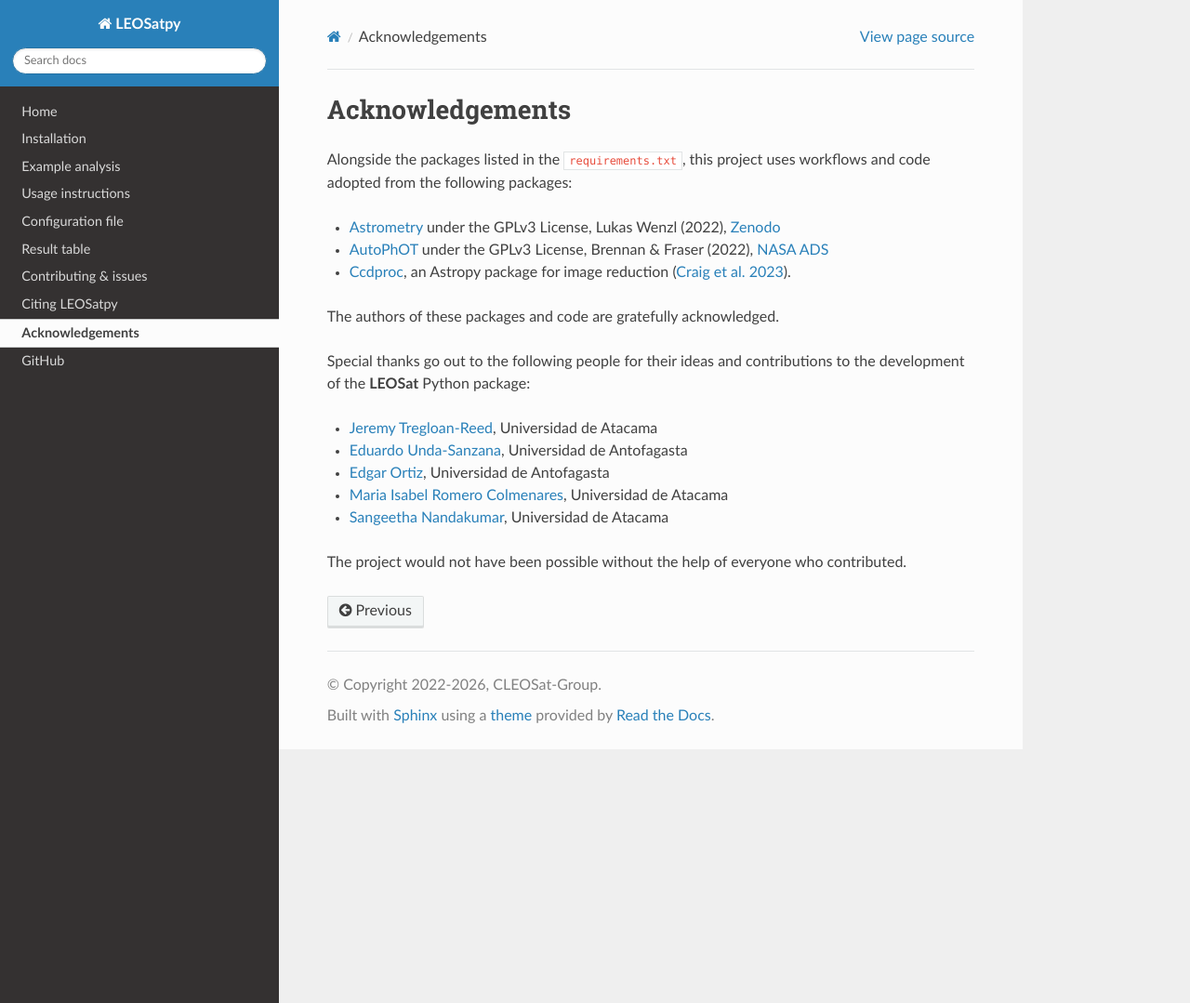
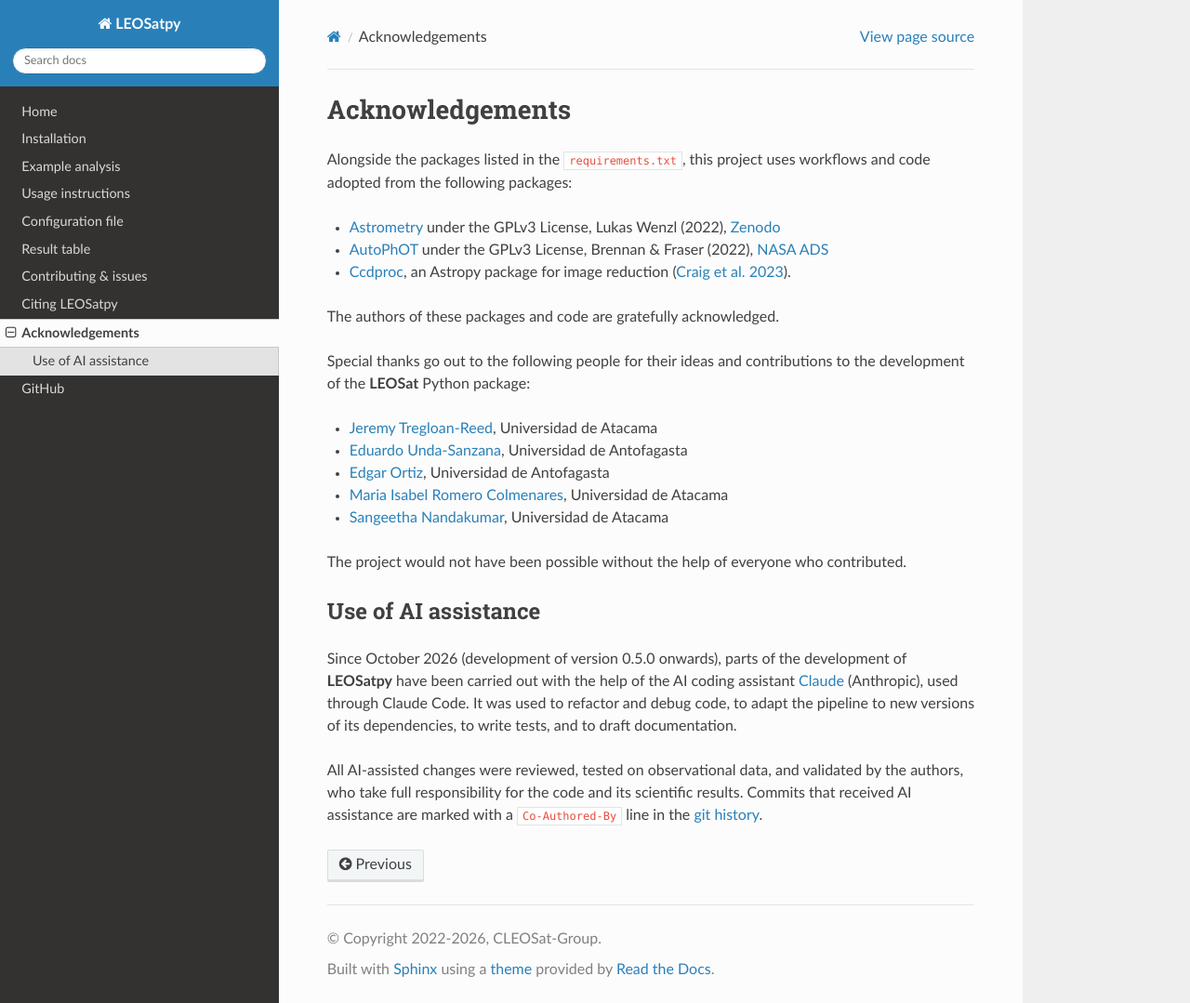
Before and after one commit to CLEOsat-group/leosatpy, a Sphinx documentation site: the page built from docs/source/acknowledgements.rst, in a window 1280 px wide and 1079 px high. Shown: the whole window at 93% size. Built offline with Sphinx 7.4.7 and the Read the Docs theme 3.1.0, drawn with Linux system fonts in a browser that asks for light colours.

Commit message:
Docs: disclose AI assistance in development
Add a "Use of AI assistance" section to the acknowledgements and a
disclosure rule for AI-assisted contributions to the contributing guide.

Co-Authored-By: Claude Opus 5.5 <noreply@anthropic.com>

```diff
--- a/docs/source/acknowledgements.rst
+++ b/docs/source/acknowledgements.rst
@@ -20,3 +20,17 @@ of the **LEOSat** Python package:
 * `Sangeetha Nandakumar <an.sangeetha@gmail.coml>`_, Universidad de Atacama
 
 The project would not have been possible without the help of everyone who contributed.
+
+Use of AI assistance
+--------------------
+
+Since October 2026 (development of version 0.5.0 onwards), parts of the development of **LEOSatpy**
+have been carried out with the help of the AI coding assistant
+`Claude <https://www.anthropic.com/claude>`_ (Anthropic), used through Claude Code.
+It was used to refactor and debug code, to adapt the pipeline to new versions of its dependencies,
+to write tests, and to draft documentation.
+
+All AI-assisted changes were reviewed, tested on observational data, and validated by the authors,
+who take full responsibility for the code and its scientific results.
+Commits that received AI assistance are marked with a ``Co-Authored-By`` line in the
+`git history <https://github.com/CLEOsat-group/leosatpy/commits>`_.
--- a/docs/source/contributing.rst
+++ b/docs/source/contributing.rst
@@ -7,6 +7,11 @@ and fixing bugs is very much appreciated.
 In case you would like to contribute, feel free to fork the
 `GitHub repository <https://github.com/CLEOsat-group/leosatpy>`_ and to create a pull request.
 
+Contributions developed with the help of AI tools (e.g. coding assistants or large language models)
+are welcome, provided that their use is disclosed in the pull request (and in the commit message,
+e.g. with a ``Co-Authored-By`` line), and that the contributor has reviewed and tested the changes
+and can explain them.
+
 If you encounter a bug or problem, please `submit a new issue on the GitHub repository
 <https://github.com/CLEOsat-group/leosatpy/issues>`_ providing as much
 detail as possible (error message, operating system, Python version, etc.).
```
